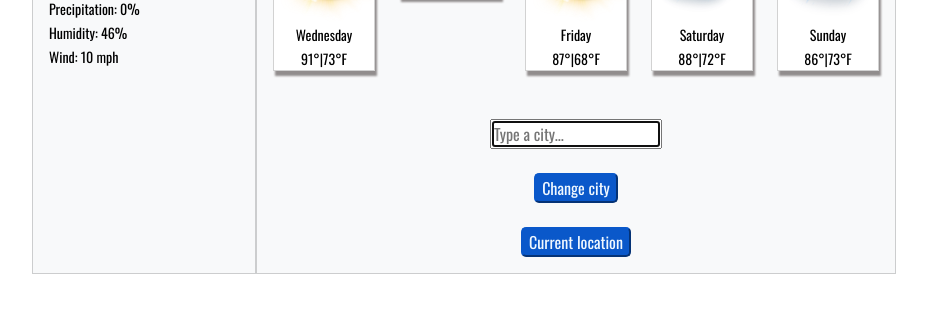
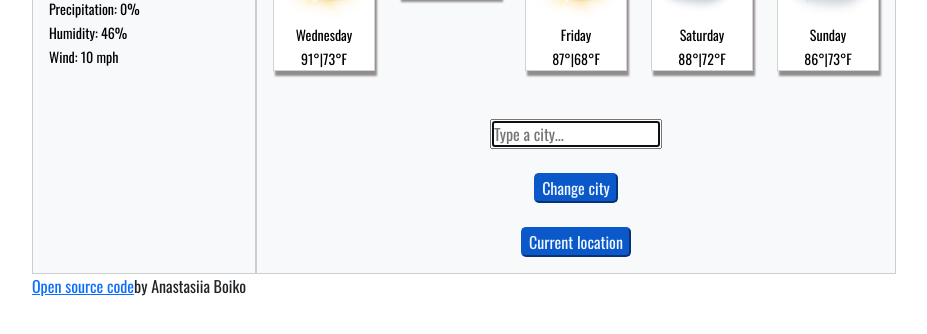
Before and after one commit to AnastasiaBokinsky/MyWeatherProject, a plain HTML site: page index.html in a window 1280 px wide. Shown: the part 368-702 px from the top of the page, without its empty margins (50-977 px from the left). Drawn offline with nearby package versions, Linux system fonts and the light colour scheme; a web font is replaced by a local one.

Commit message:
Update index.html

```diff
--- a/index.html
+++ b/index.html
@@ -194,6 +194,7 @@
         </div>
       </div>
     </div>
+    <span><a href="https://github.com/AnastasiaBokinsky/MyWeatherProject">Open source code</a>by Anastasiia Boiko</span>
    <script src="src/index.js"></script>
   </body>
 </html>
```
